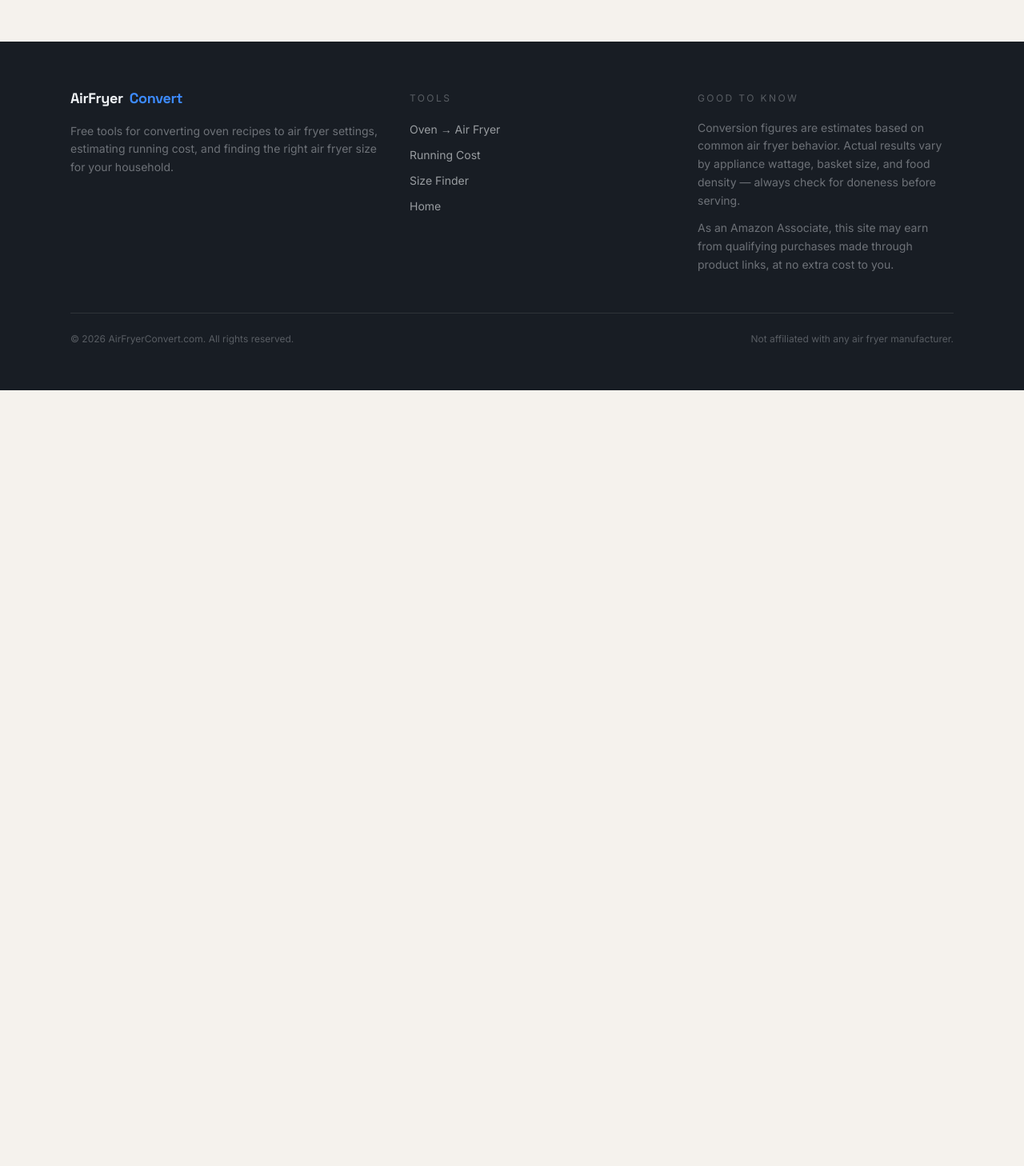
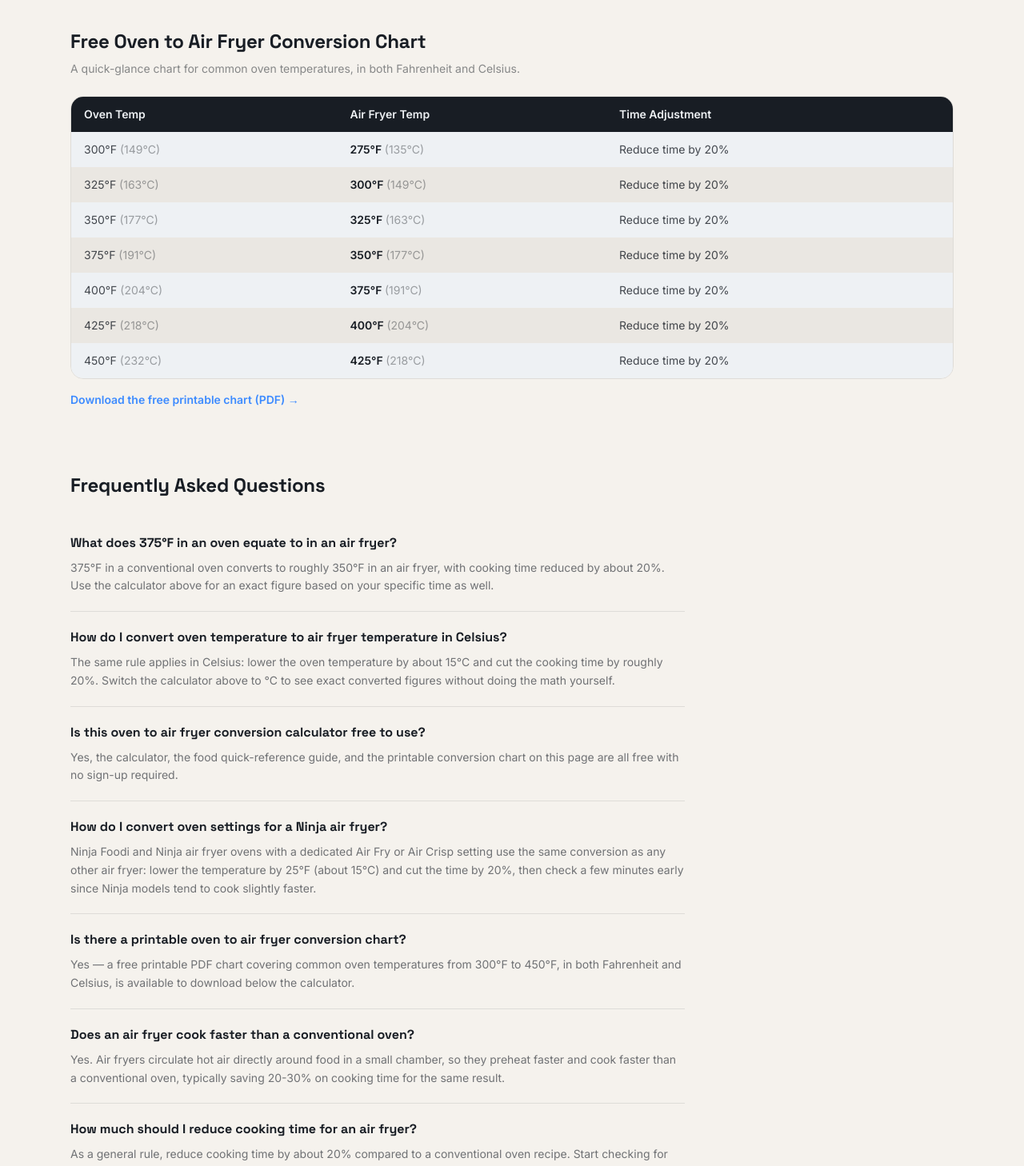
Before and after one commit to steve711-web/airfryer, a Next.js app: page /oven-to-air-fryer in a window 1280 px wide. Shown: the part 1520-2978 px from the top of the page at 80% size. Before the commit the page ends 2008 px from the top, so only its background shows below. Built offline with nearby package versions, Linux system fonts and the light colour scheme.

Commit message:
Restore page metadata, add FAQ+schema, static chart table, and printable PDF

```diff
--- a/app/oven-to-air-fryer/page.tsx
+++ b/app/oven-to-air-fryer/page.tsx
@@ -1,9 +1,73 @@
+import type { Metadata } from "next";
 import ConverterWidget from "@/components/ConverterWidget";
 import FoodQuickReference from "@/components/FoodQuickReference";
+import ConversionChartTable from "@/components/ConversionChartTable";
+
+export const metadata: Metadata = {
+  title: "Oven to Air Fryer Conversion Calculator | Free Temp & Time Chart",
+  description:
+    "Free oven to air fryer conversion calculator. Convert any oven recipe to air fryer temperature and time instantly, in °F or °C, plus a printable chart and Ninja air fryer settings.",
+};
+
+const faqs = [
+  {
+    question: "What does 375°F in an oven equate to in an air fryer?",
+    answer:
+      "375°F in a conventional oven converts to roughly 350°F in an air fryer, with cooking time reduced by about 20%. Use the calculator above for an exact figure based on your specific time as well.",
+  },
+  {
+    question: "How do I convert oven temperature to air fryer temperature in Celsius?",
+    answer:
+      "The same rule applies in Celsius: lower the oven temperature by about 15°C and cut the cooking time by roughly 20%. Switch the calculator above to °C to see exact converted figures without doing the math yourself.",
+  },
+  {
+    question: "Is this oven to air fryer conversion calculator free to use?",
+    answer:
+      "Yes, the calculator, the food quick-reference guide, and the printable conversion chart on this page are all free with no sign-up required.",
+  },
+  {
+    question: "How do I convert oven settings for a Ninja air fryer?",
+    answer:
+      "Ninja Foodi and Ninja air fryer ovens with a dedicated Air Fry or Air Crisp setting use the same conversion as any other air fryer: lower the temperature by 25°F (about 15°C) and cut the time by 20%, then check a few minutes early since Ninja models tend to cook slightly faster.",
+  },
+  {
+    question: "Is there a printable oven to air fryer conversion chart?",
+    answer:
+      "Yes — a free printable PDF chart covering common oven temperatures from 300°F to 450°F, in both Fahrenheit and Celsius, is available to download below the calculator.",
+  },
+  {
+    question: "Does an air fryer cook faster than a conventional oven?",
+    answer:
+      "Yes. Air fryers circulate hot air directly around food in a small chamber, so they preheat faster and cook faster than a conventional oven, typically saving 20-30% on cooking time for the same result.",
+  },
+  {
+    question: "How much should I reduce cooking time for an air fryer?",
+    answer:
+      "As a general rule, reduce cooking time by about 20% compared to a conventional oven recipe. Start checking for doneness a few minutes before the converted time, since actual results vary by air fryer wattage and basket size.",
+  },
+];
+
+const faqSchema = {
+  "@context": "https://schema.org",
+  "@type": "FAQPage",
+  mainEntity: faqs.map((faq) => ({
+    "@type": "Question",
+    name: faq.question,
+    acceptedAnswer: {
+      "@type": "Answer",
+      text: faq.answer,
+    },
+  })),
+};
 
 export default function OvenToAirFryerPage() {
   return (
     <main className="mx-auto max-w-6xl px-6 py-10 sm:py-16 lg:py-24">
+      <script
+        type="application/ld+json"
+        dangerouslySetInnerHTML={{ __html: JSON.stringify(faqSchema) }}
+      />
+
       <header className="max-w-2xl">
         <p className="text-xs uppercase tracking-[0.25em] text-panel/40">Conversion Engine</p>
         <h1 className="mt-3 font-display text-3xl font-semibold tracking-[-0.02em] text-panel sm:text-4xl lg:text-5xl">
@@ -30,6 +94,41 @@ export default function OvenToAirFryerPage() {
           <FoodQuickReference />
         </div>
       </section>
+
+      <section className="mt-20">
+        <h2 className="font-display text-2xl font-semibold tracking-[-0.01em] text-panel">
+          Free Oven to Air Fryer Conversion Chart
+        </h2>
+        <p className="mt-2 max-w-xl text-sm text-panel/50">
+          A quick-glance chart for common oven temperatures, in both Fahrenheit and Celsius.
+        </p>
+        <div className="mt-6">
+          <ConversionChartTable />
+        </div>
+        <a
+          href="/oven-to-air-fryer-conversion-chart.pdf"
+          download
+          className="mt-4 inline-flex items-center gap-2 text-sm font-semibold text-signal hover:underline"
+        >
+          Download the free printable chart (PDF) →
+        </a>
+      </section>
+
+      <section className="mt-20 max-w-3xl">
+        <h2 className="font-display text-2xl font-semibold tracking-[-0.01em] text-panel">
+          Frequently Asked Questions
+        </h2>
+        <div className="mt-6 divide-y divide-panel/10">
+          {faqs.map((faq) => (
+            <div key={faq.question} className="py-5">
+              <h3 className="font-display text-base font-semibold text-panel">
+                {faq.question}
+              </h3>
+              <p className="mt-2 text-sm leading-relaxed text-panel/60">{faq.answer}</p>
+            </div>
+          ))}
+        </div>
+      </section>
     </main>
   );
 }
--- /dev/null
+++ b/components/ConversionChartTable.tsx
@@ -0,0 +1,48 @@
+import { convertOvenToAirFryer, fToC } from "@/lib/convert";
+
+const OVEN_TEMPS_F = [300, 325, 350, 375, 400, 425, 450];
+
+export default function ConversionChartTable() {
+  return (
+    <div className="overflow-hidden rounded-2xl border border-panel/10">
+      <table className="w-full border-collapse text-left text-sm">
+        <thead>
+          <tr className="bg-panel text-cream">
+            <th scope="col" className="px-4 py-3 font-semibold">
+              Oven Temp
+            </th>
+            <th scope="col" className="px-4 py-3 font-semibold">
+              Air Fryer Temp
+            </th>
+            <th scope="col" className="px-4 py-3 font-semibold">
+              Time Adjustment
+            </th>
+          </tr>
+        </thead>
+        <tbody>
+          {OVEN_TEMPS_F.map((ovenF, i) => {
+            const result = convertOvenToAirFryer(ovenF, 30);
+            const ovenC = Math.round(fToC(ovenF));
+            return (
+              <tr
+                key={ovenF}
+                className={i % 2 === 0 ? "bg-cream" : "bg-panel/5"}
+              >
+                <td className="px-4 py-3 text-panel/80">
+                  {ovenF}°F <span className="text-panel/40">({ovenC}°C)</span>
+                </td>
+                <td className="px-4 py-3 font-semibold text-panel">
+                  {result.airFryerTempF}°F{" "}
+                  <span className="font-normal text-panel/40">
+                    ({result.airFryerTempC}°C)
+                  </span>
+                </td>
+                <td className="px-4 py-3 text-panel/80">Reduce time by 20%</td>
+              </tr>
+            );
+          })}
+        </tbody>
+      </table>
+    </div>
+  );
+}
```
Also changed, not shown: 1 other file (tests, documents, lock files or other folders).
